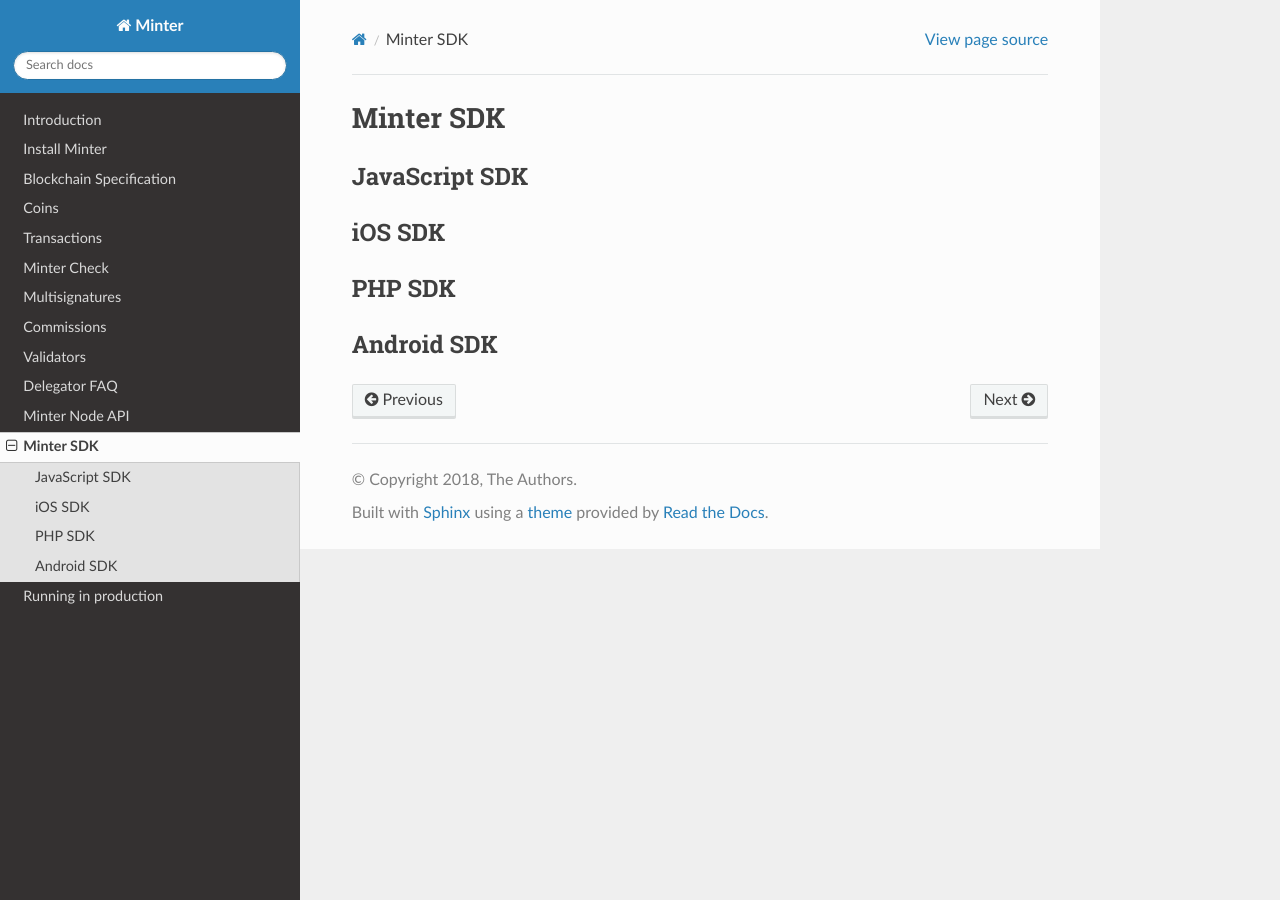
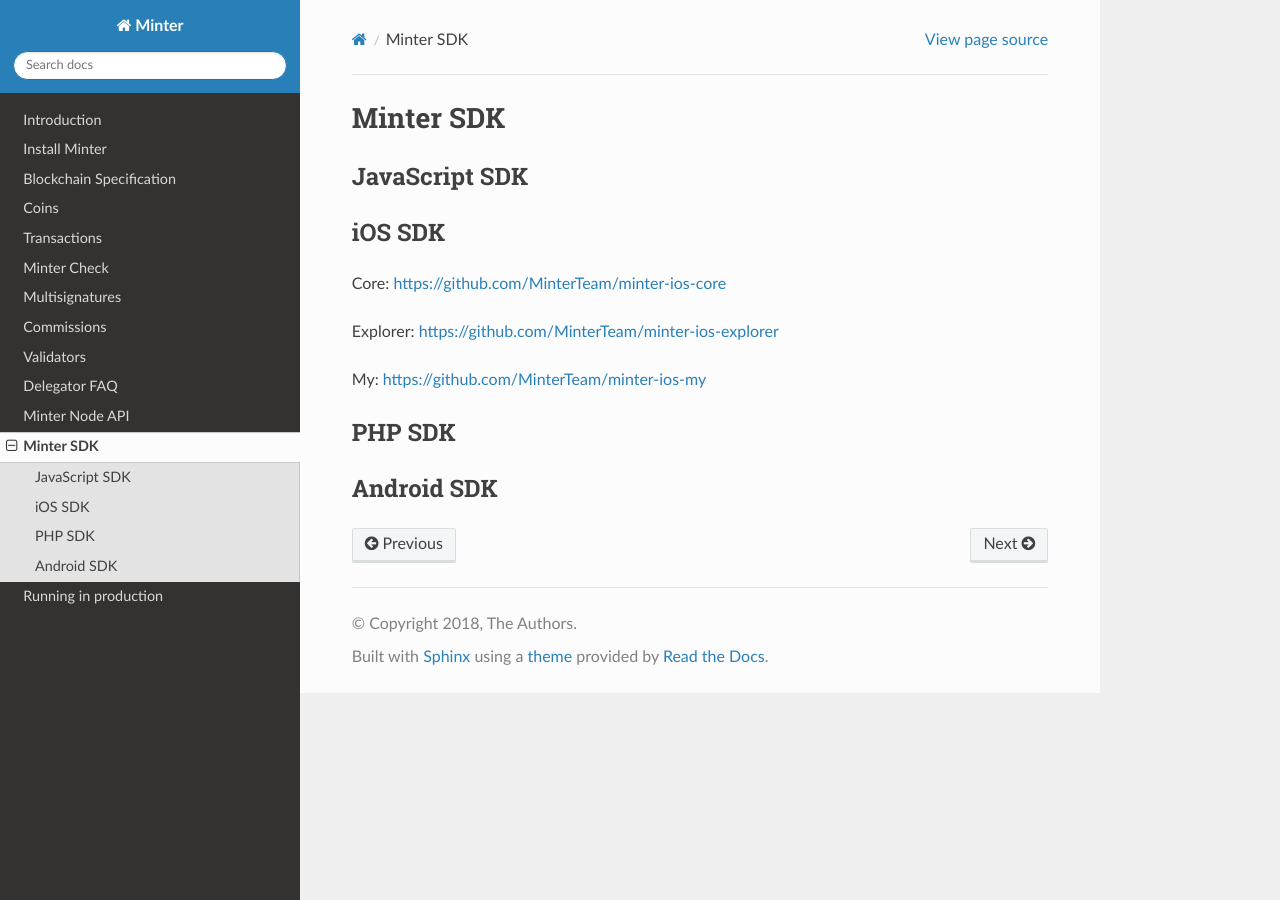
Before and after one commit to MinterTeam/minter-go-node, a Sphinx documentation site: the page built from docs/sdk.rst, in a window 1280 px wide. Built offline with Sphinx 7.4.7 and the Read the Docs theme 2.0.0, drawn with Linux system fonts in a browser that asks for light colours; some of the changed lines change nothing that is shown.

Commit message:
Update sdk.rst

```diff
--- a/docs/sdk.rst
+++ b/docs/sdk.rst
@@ -6,6 +6,14 @@
 
 iOS SDK
 ^^^^^^^
+Core:
+https://github.com/MinterTeam/minter-ios-core
+
+Explorer:
+https://github.com/MinterTeam/minter-ios-explorer
+
+My:
+https://github.com/MinterTeam/minter-ios-my
 
 PHP SDK
 ^^^^^^^
```
